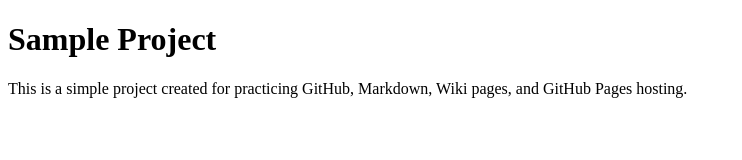
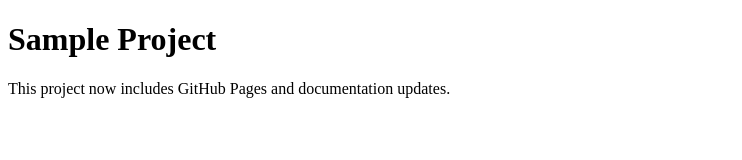
Before and after one commit to fwiglyy/sample-project, a plain HTML site: page index.html in a window 1280 px wide. Shown: the whole page, without its empty margins (0-742 px from the left). Drawn offline with Linux system fonts and the light colour scheme.

Commit message:
Update index.html

```diff
--- a/index.html
+++ b/index.html
@@ -5,6 +5,6 @@
 </head>
 <body>
     <h1>Sample Project</h1>
-    <p>This is a simple project created for practicing GitHub, Markdown, Wiki pages, and GitHub Pages hosting.</p>
+    <p>This project now includes GitHub Pages and documentation updates.</p>
 </body>
 </html>
```
